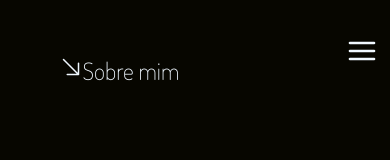
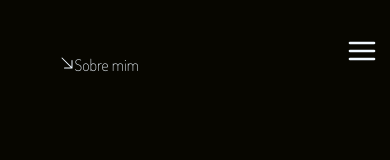
Before and after one commit to AndersonAPinto/react-portfolioPro, a React (Create React App) app: page /aboutme in a window 390 px wide. Shown: the top 160 px of the page. Built offline with nearby package versions, Linux system fonts and the light colour scheme; a web font is replaced by a local one.

Commit message:
update responsive

```diff
--- a/src/components/Pages/aboutmemobile.css
+++ b/src/components/Pages/aboutmemobile.css
@@ -65,7 +65,7 @@
 @media (max-width: 520px) {
     .title h1{
         height: 2vh;
-        font-size: 1.5em;
+        font-size: 1em;
     }
     .picture_div{
         height: 27vh;
```
